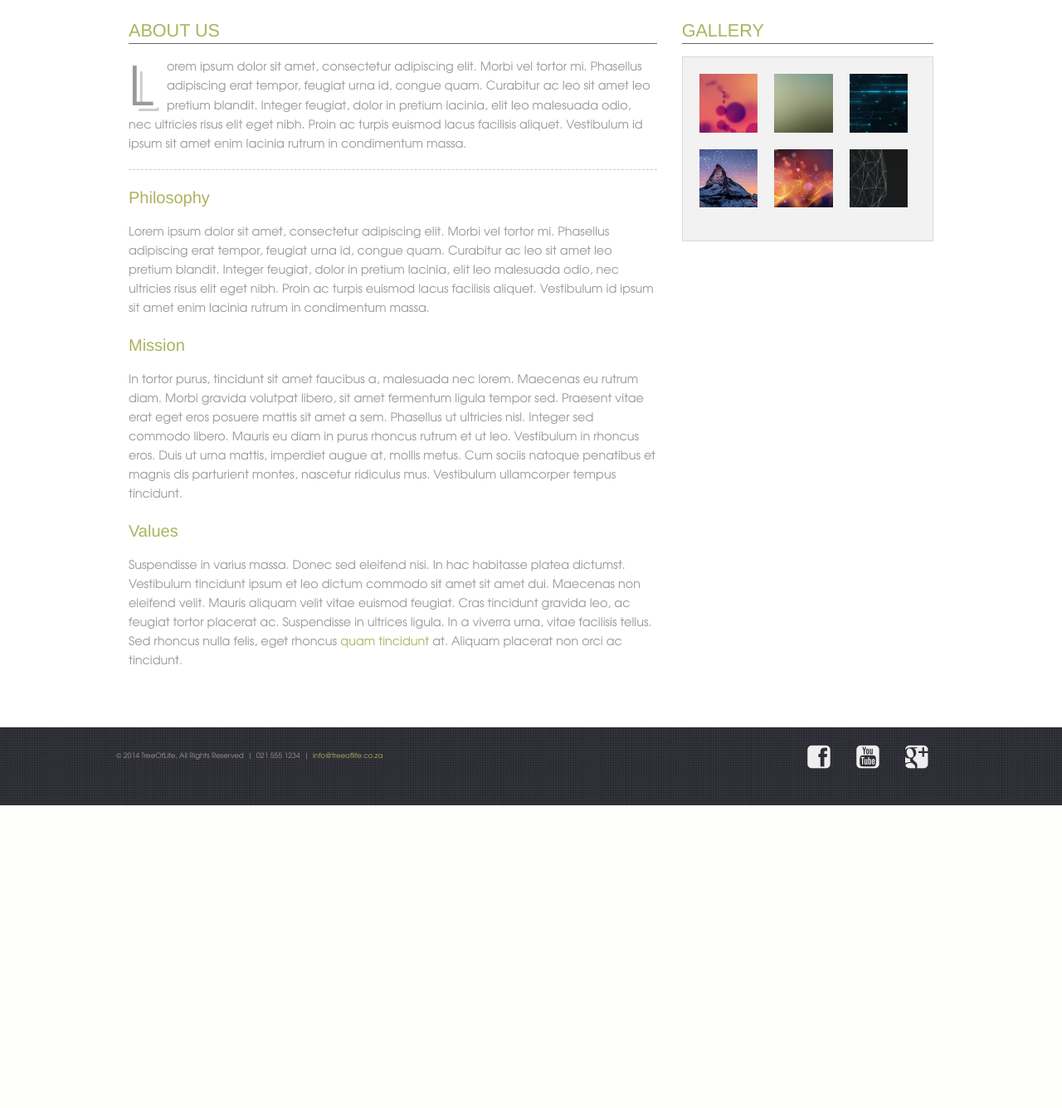
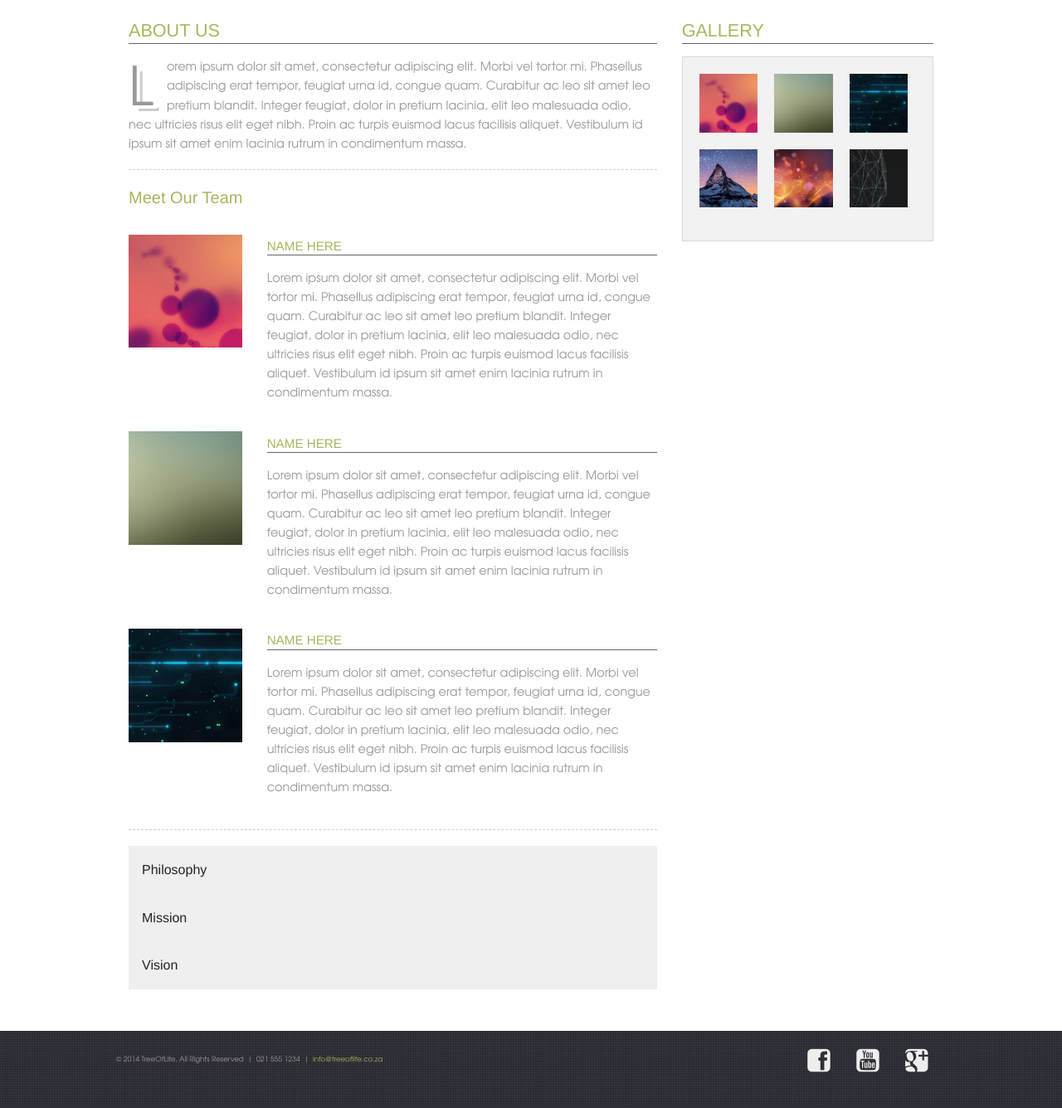
Before and after one commit to Fishgate/treeoflife, a PHP site: page /about.php in a window 1280 px wide. Shown: the part 558-1894 px from the top of the page at 83% size. Before the commit the page ends 1529 px from the top, so only its background shows below. Run offline with PHP 8.4, Linux system fonts and the light colour scheme.

Commit message:
Tyrone works in some more on about and beneficiaries

```diff
--- a/about.php
+++ b/about.php
@@ -46,14 +46,67 @@
           <div class="large-8 left columns">
               <h1>About Us</h1>
               <p class="para-drop">Lorem ipsum dolor sit amet, consectetur adipiscing elit. Morbi vel tortor mi. Phasellus adipiscing erat tempor, feugiat urna id, congue quam. Curabitur ac leo sit amet leo pretium blandit. Integer feugiat, dolor in pretium lacinia, elit leo malesuada odio, nec ultricies risus elit eget nibh. Proin ac turpis euismod lacus facilisis aliquet. Vestibulum id ipsum sit amet enim lacinia rutrum in condimentum massa.</p>
+
               <hr />
-              <h2>Philosophy</h2>
-              <p>Lorem ipsum dolor sit amet, consectetur adipiscing elit. Morbi vel tortor mi. Phasellus adipiscing erat tempor, feugiat urna id, congue quam. Curabitur ac leo sit amet leo pretium blandit. Integer feugiat, dolor in pretium lacinia, elit leo malesuada odio, nec ultricies risus elit eget nibh. Proin ac turpis euismod lacus facilisis aliquet. Vestibulum id ipsum sit amet enim lacinia rutrum in condimentum massa.</p>
-              <h2>Mission</h2>
-              <p>In tortor purus, tincidunt sit amet faucibus a, malesuada nec lorem. Maecenas eu rutrum diam. Morbi gravida volutpat libero, sit amet fermentum ligula tempor sed. Praesent vitae erat eget eros posuere mattis sit amet a sem. Phasellus ut ultricies nisl. Integer sed commodo libero. Mauris eu diam in purus rhoncus rutrum et ut leo. Vestibulum in rhoncus eros. Duis ut urna mattis, imperdiet augue at, mollis metus. Cum sociis natoque penatibus et magnis dis parturient montes, nascetur ridiculus mus. Vestibulum ullamcorper tempus tincidunt.</p>
-              <h2>Values</h2>
-              <p>Suspendisse in varius massa. Donec sed eleifend nisi. In hac habitasse platea dictumst. Vestibulum tincidunt ipsum et leo dictum commodo sit amet sit amet dui. Maecenas non eleifend velit. Mauris aliquam velit vitae euismod feugiat. Cras tincidunt gravida leo, ac feugiat tortor placerat ac. Suspendisse in ultrices ligula. In a viverra urna, vitae facilisis tellus. Sed rhoncus nulla felis, eget rhoncus <a href="#">quam tincidunt</a> at. Aliquam placerat non orci ac tincidunt.</p>
+              <h2>Meet our team</h2>
+              <br />
+              <div class="row clearfix">
+                  <div class="large-3 medium-3 left columns">
+                      <img class="response" src="img/gallery1.jpg" />
+                  </div>
+                  <div class="large-9 medium-9 left columns">
+                      <h4>Name Here</h4>
+                      <p>Lorem ipsum dolor sit amet, consectetur adipiscing elit. Morbi vel tortor mi. Phasellus adipiscing erat tempor, feugiat urna id, congue quam. Curabitur ac leo sit amet leo pretium blandit. Integer feugiat, dolor in pretium lacinia, elit leo malesuada odio, nec ultricies risus elit eget nibh. Proin ac turpis euismod lacus facilisis aliquet. Vestibulum id ipsum sit amet enim lacinia rutrum in condimentum massa.</p>
+                  </div>
+              </div>
+              <br />
+              <div class="row clearfix">
+                  <div class="large-3 medium-3 left columns">
+                      <img class="response" src="img/gallery2.jpg" />
+                  </div>
+                  <div class="large-9 medium-9 left columns">
+                      <h4>Name Here</h4>
+                      <p>Lorem ipsum dolor sit amet, consectetur adipiscing elit. Morbi vel tortor mi. Phasellus adipiscing erat tempor, feugiat urna id, congue quam. Curabitur ac leo sit amet leo pretium blandit. Integer feugiat, dolor in pretium lacinia, elit leo malesuada odio, nec ultricies risus elit eget nibh. Proin ac turpis euismod lacus facilisis aliquet. Vestibulum id ipsum sit amet enim lacinia rutrum in condimentum massa.</p>
+                  </div>
+              </div>
+              <br />
+              <div class="row clearfix">
+                  <div class="large-3 medium-3 left columns">
+                      <img class="response" src="img/gallery3.jpg" />
+                  </div>
+                  <div class="large-9 medium-9 left columns">
+                      <h4>Name Here</h4>
+                      <p>Lorem ipsum dolor sit amet, consectetur adipiscing elit. Morbi vel tortor mi. Phasellus adipiscing erat tempor, feugiat urna id, congue quam. Curabitur ac leo sit amet leo pretium blandit. Integer feugiat, dolor in pretium lacinia, elit leo malesuada odio, nec ultricies risus elit eget nibh. Proin ac turpis euismod lacus facilisis aliquet. Vestibulum id ipsum sit amet enim lacinia rutrum in condimentum massa.</p>
+                  </div>
+              </div>
+
+              <hr />
+
+              <dl class="accordion" data-accordion>
+                  <!--//////// PANEL \\\\\\\\-->
+                  <dd>
+                      <a href="#panel1">Philosophy</a>
+                      <div id="panel1" class="content">
+                            <p>Lorem ipsum dolor sit amet, consectetur adipiscing elit. Morbi vel tortor mi. Phasellus adipiscing erat tempor, feugiat urna id, congue quam. Curabitur ac leo sit amet leo pretium blandit. Integer feugiat, dolor in pretium lacinia, elit leo malesuada odio, nec ultricies risus elit eget nibh. Proin ac turpis euismod lacus facilisis aliquet. Vestibulum id ipsum sit amet enim lacinia rutrum in condimentum massa.</p>
+                      </div>
+                  </dd>
+                  <!--//////// PANEL \\\\\\\\-->
+                  <dd>
+                      <a href="#panel2">Mission</a>
+                      <div id="panel2" class="content">
+                            <p>Lorem ipsum dolor sit amet, consectetur adipiscing elit. Morbi vel tortor mi. Phasellus adipiscing erat tempor, feugiat urna id, congue quam. Curabitur ac leo sit amet leo pretium blandit. Integer feugiat, dolor in pretium lacinia, elit leo malesuada odio, nec ultricies risus elit eget nibh. Proin ac turpis euismod lacus facilisis aliquet. Vestibulum id ipsum sit amet enim lacinia rutrum in condimentum massa.</p>
+                      </div>
+                  </dd>
+                  <!--//////// PANEL \\\\\\\\-->
+                  <dd>
+                      <a href="#panel3">Vision</a>
+                      <div id="panel3" class="content">
+                            <p>Lorem ipsum dolor sit amet, consectetur adipiscing elit. Morbi vel tortor mi. Phasellus adipiscing erat tempor, feugiat urna id, congue quam. Curabitur ac leo sit amet leo pretium blandit. Integer feugiat, dolor in pretium lacinia, elit leo malesuada odio, nec ultricies risus elit eget nibh. Proin ac turpis euismod lacus facilisis aliquet. Vestibulum id ipsum sit amet enim lacinia rutrum in condimentum massa.</p>
+                      </div>
+                  </dd>
+              </dl>
           </div>
+
           <div class="large-4 left columns">
               <h1>Gallery</h1>
               <div class="panel">
```
Also changed, not shown: beneficiaries.php (+28 -7 lines).
